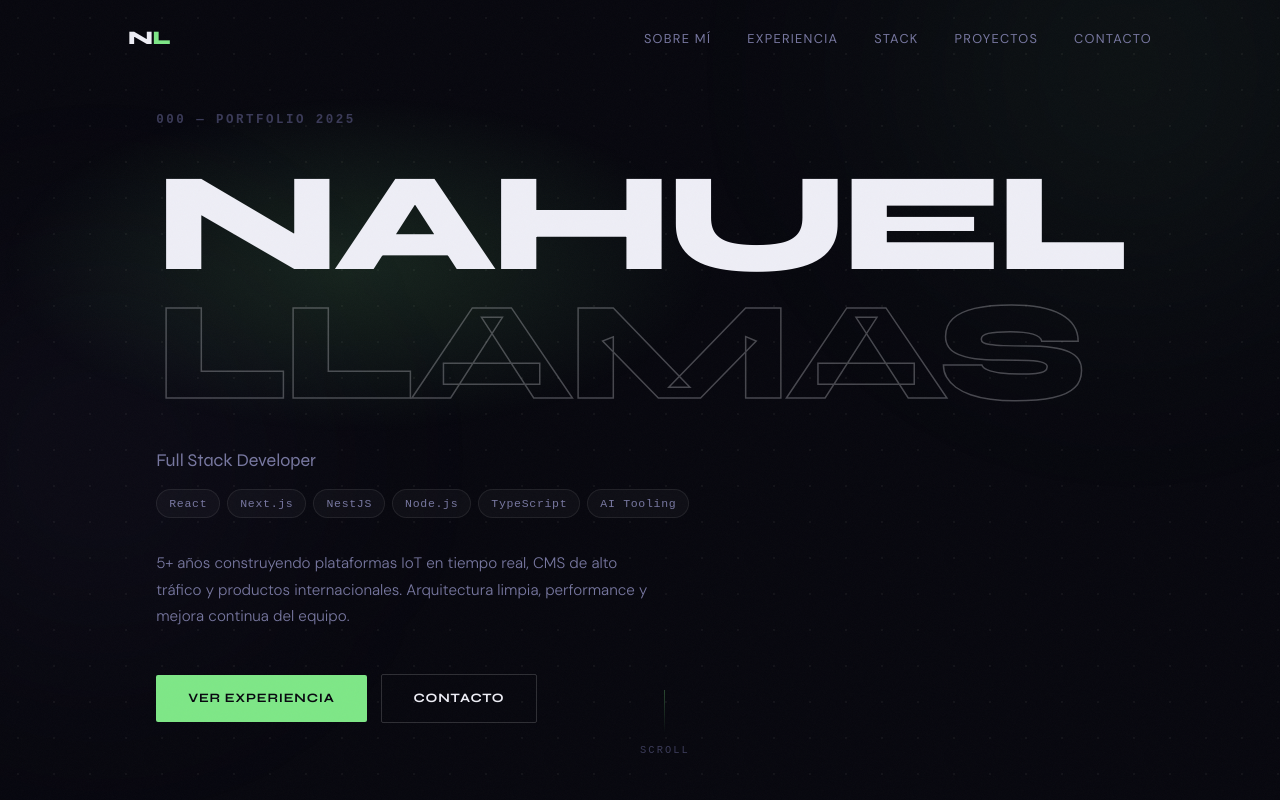
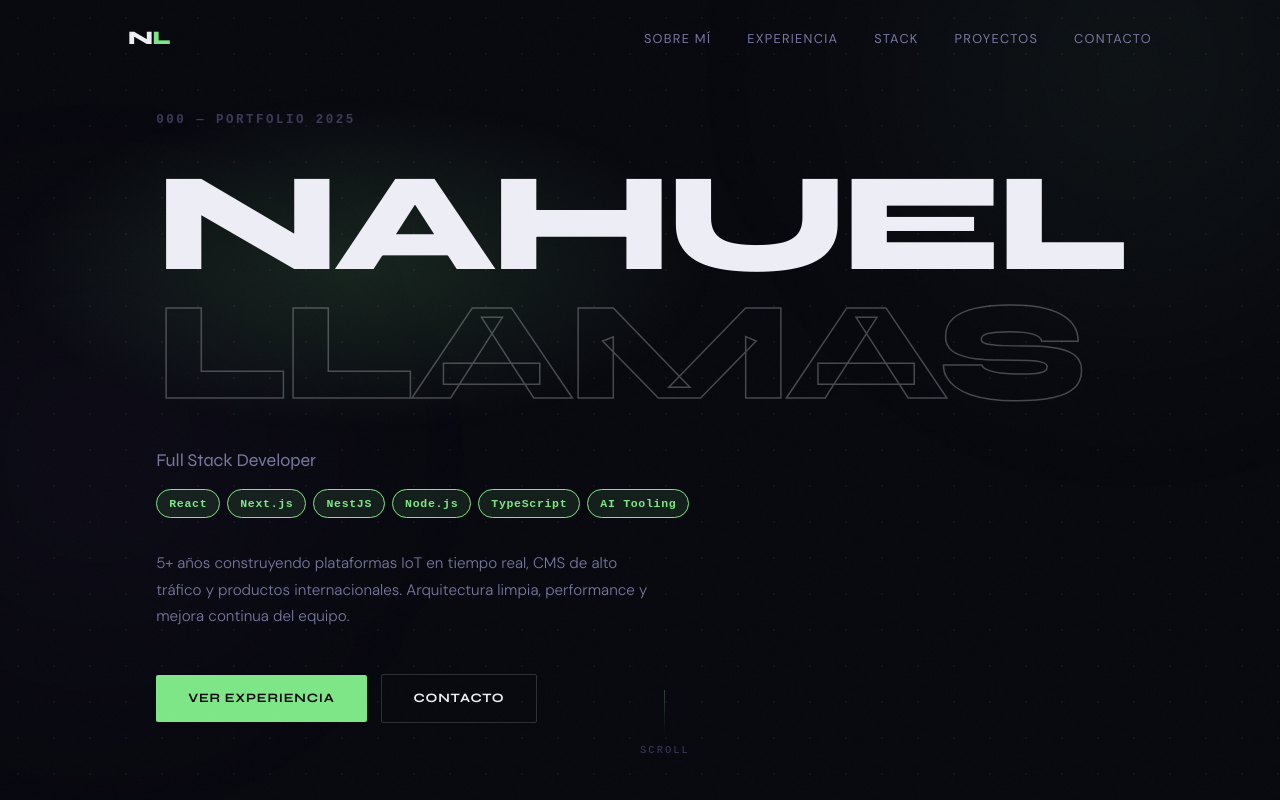
Before and after one commit to nahuellamas/PortafolioWeb, a React (Vite) app: page / in a window 1280 px wide. Shown: the top 800 px of the page. Built offline with nearby package versions, Linux system fonts and the light colour scheme.

Commit message:
style: accent color and bold weight for hero pills

```diff
--- a/src/App.css
+++ b/src/App.css
@@ -79,8 +79,7 @@ nav.scrolled { background: rgba(7,7,14,0.82); backdrop-filter: blur(18px); borde
 .h-name .l2 { display: block; color: transparent; -webkit-text-stroke: 1.5px rgba(238,238,246,.28); }
 .h-role { font-family: var(--font-d); font-size: clamp(1rem,1.4vw,1.2rem); font-weight: 400; color: var(--text2); margin-bottom: 14px; animation: fadeup .7s ease both .35s; }
 .h-tags { display: flex; flex-wrap: wrap; gap: 7px; margin-bottom: 32px; animation: fadeup .7s ease both .45s; }
-.pill { font-size: .72rem; padding: 4px 12px; border: 1px solid var(--border); border-radius: 100px; color: var(--text2); background: var(--surface); font-family: var(--mono); letter-spacing: .06em; transition: border-color .2s, color .2s; cursor: default; }
-.pill:hover { border-color: var(--accent); color: var(--accent); }
+.pill { font-size: .72rem; font-weight: 700; padding: 4px 12px; border: 1px solid var(--accent); border-radius: 100px; color: var(--accent); background: var(--accent-dim); font-family: var(--mono); letter-spacing: .06em; cursor: default; }
 .h-desc { max-width: 500px; color: var(--text2); font-size: .95rem; font-weight: 300; line-height: 1.75; margin-bottom: 44px; animation: fadeup .7s ease both .55s; }
 .h-ctas { display: flex; gap: 14px; align-items: center; flex-wrap: wrap; animation: fadeup .7s ease both .65s; }
 .btn-p { padding: 13px 32px; background: var(--accent); color: #07070e; font-family: var(--font-d); font-weight: 700; font-size: .8rem; letter-spacing: .06em; text-transform: uppercase; text-decoration: none; border-radius: 2px; transition: opacity .2s, transform .2s; display: inline-block; }
```
